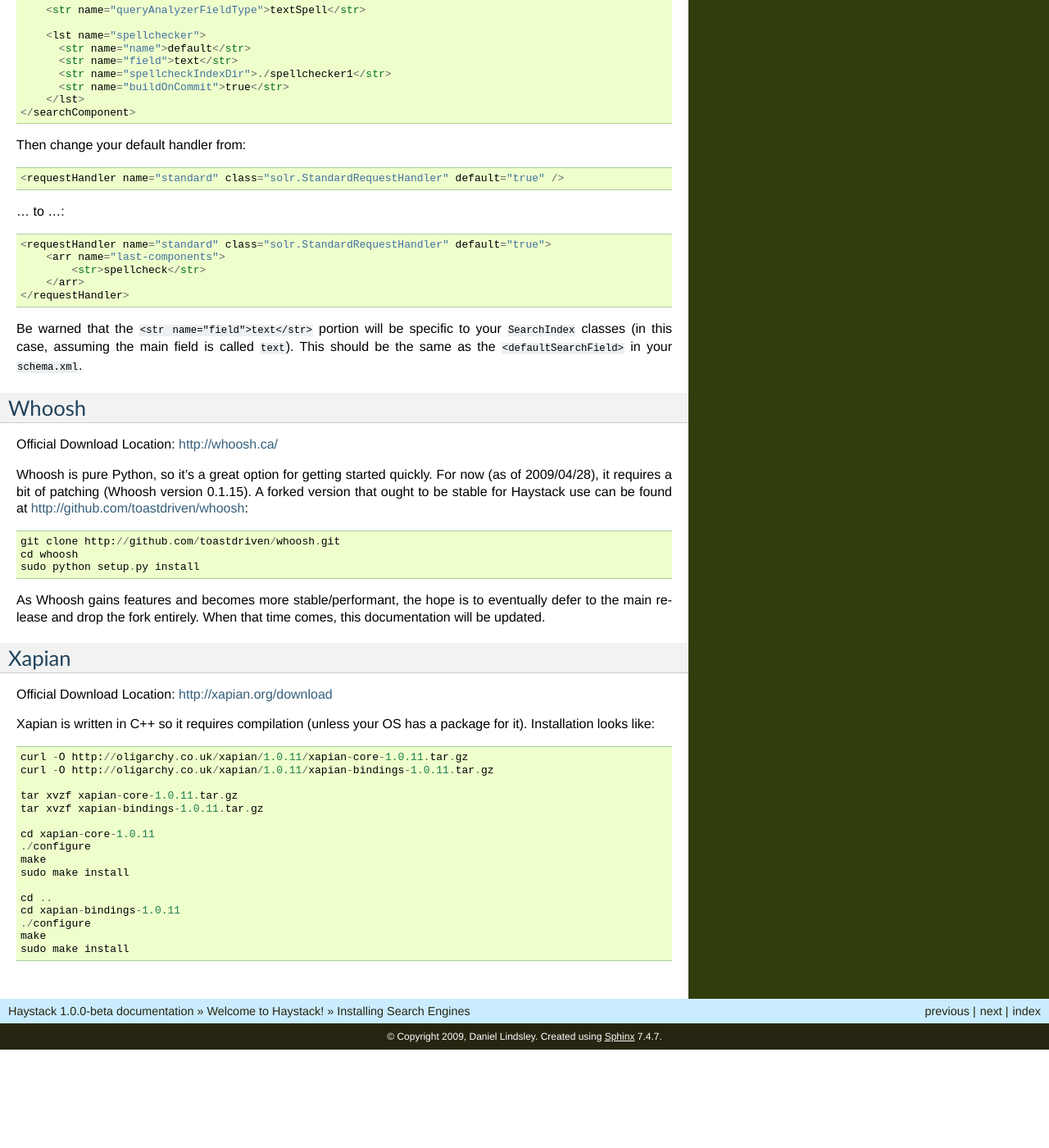
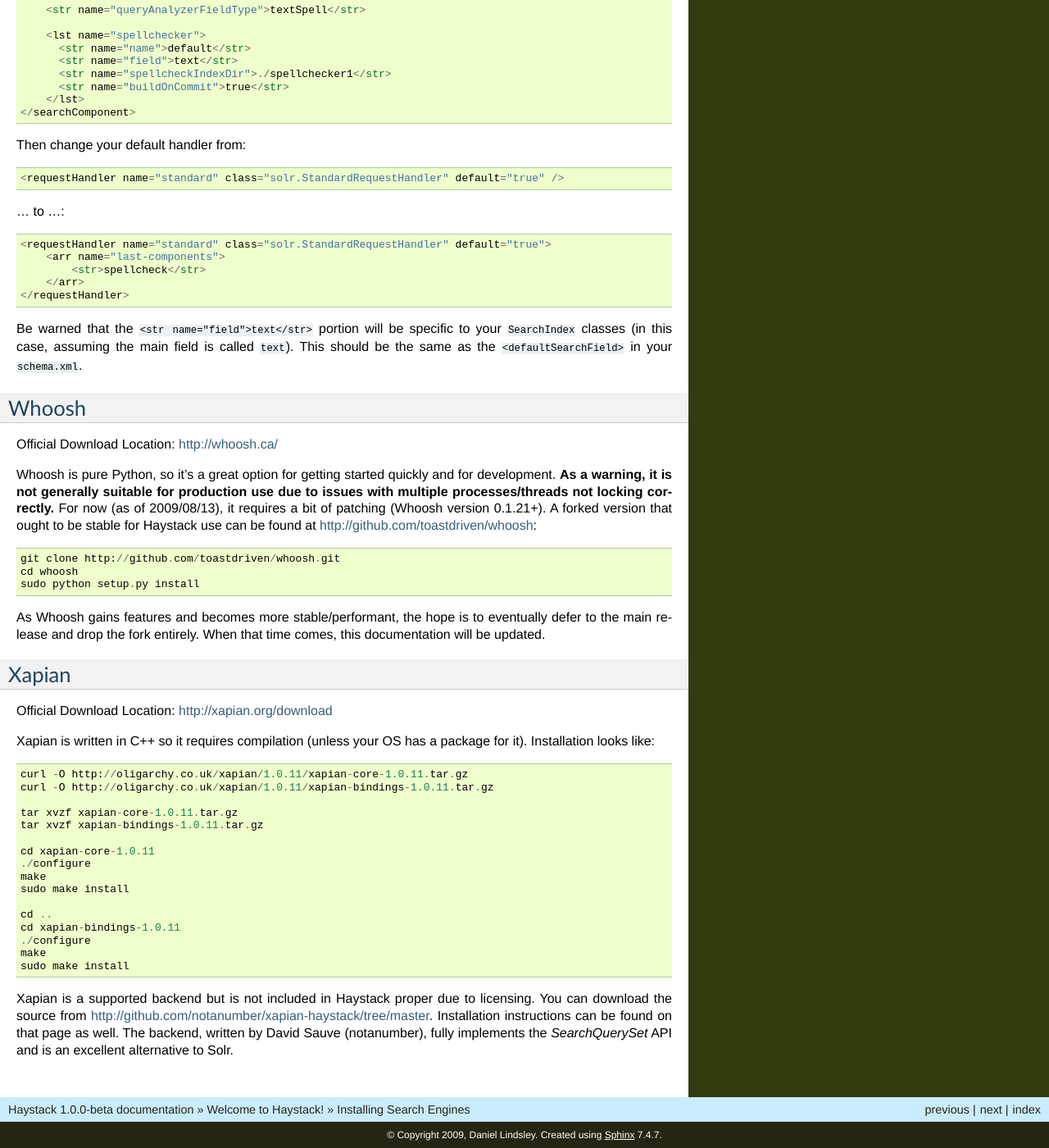
Before and after one commit to django-haystack/django-haystack, a Sphinx documentation site: the page built from docs/installing_search_engines.rst, in a window 1280 px wide and 1400 px high, scrolled down 823 px. Shown: the whole window at 82% size. Built offline with Sphinx 7.4.7, drawn with Linux system fonts in a browser that asks for light colours; before the commit the page ends 2103 px from its top, so only the background shows below that.

Commit message:
Updated documentation to add the Xapian backend information. A big thanks to notatnumber for all his hard work on the Xapian backend.

```diff
--- a/docs/index.rst
+++ b/docs/index.rst
@@ -3,10 +3,11 @@
 
 Haystack provides modular search for Django. It features a unified, familiar
 API that allows you to plug in different search backends (such as Solr_,
-Whoosh_, etc.) without having to modify your code.
+Whoosh_, Xapian_, etc.) without having to modify your code.
 
 .. _Solr: http://lucene.apache.org/solr/
 .. _Whoosh: http://whoosh.ca/
+.. _Xapian: http://xapian.org/
 
 
 Getting Started
--- a/docs/installing_search_engines.rst
+++ b/docs/installing_search_engines.rst
@@ -78,8 +78,10 @@
 
 Official Download Location: http://whoosh.ca/
 
-Whoosh is pure Python, so it's a great option for getting started quickly. For
-now (as of 2009/04/28), it requires a bit of patching (Whoosh version 0.1.15).
+Whoosh is pure Python, so it's a great option for getting started quickly and
+for development. **As a warning, it is not generally suitable for production
+use due to issues with multiple processes/threads not locking correctly.** For
+now (as of 2009/08/13), it requires a bit of patching (Whoosh version 0.1.21+).
 A forked version that ought to be stable for Haystack use can be found at
 http://github.com/toastdriven/whoosh::
 
@@ -116,3 +118,10 @@
     ./configure
     make
     sudo make install
+
+Xapian is a supported backend but is not included in Haystack proper due to
+licensing. You can download the source from
+http://github.com/notanumber/xapian-haystack/tree/master. Installation
+instructions can be found on that page as well. The backend, written
+by David Sauve (notanumber), fully implements the `SearchQuerySet` API and is
+an excellent alternative to Solr.
```
Also changed, not shown: docs/backend_support.rst (+20 -14 lines), docs/tutorial.rst (+16 -0 lines).
